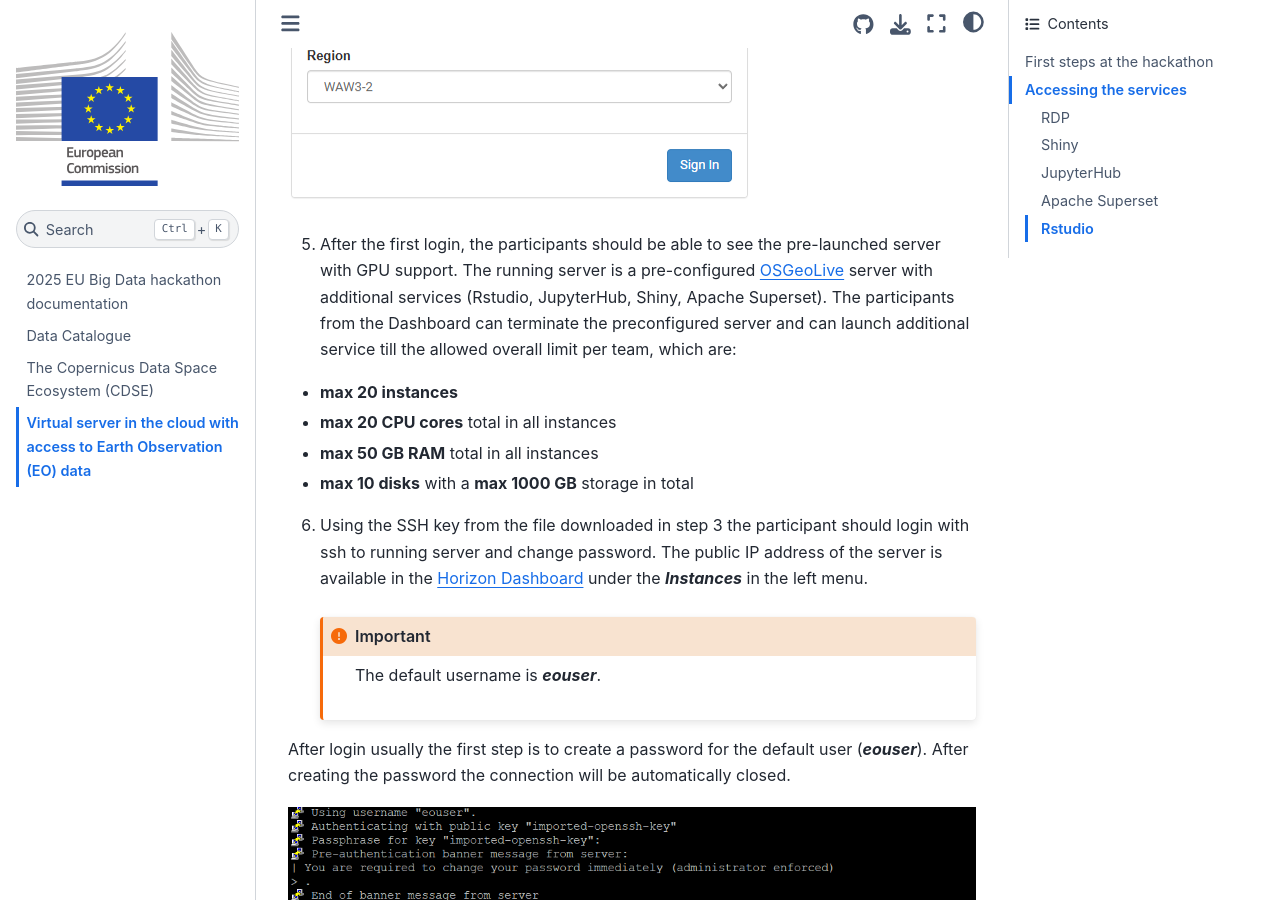
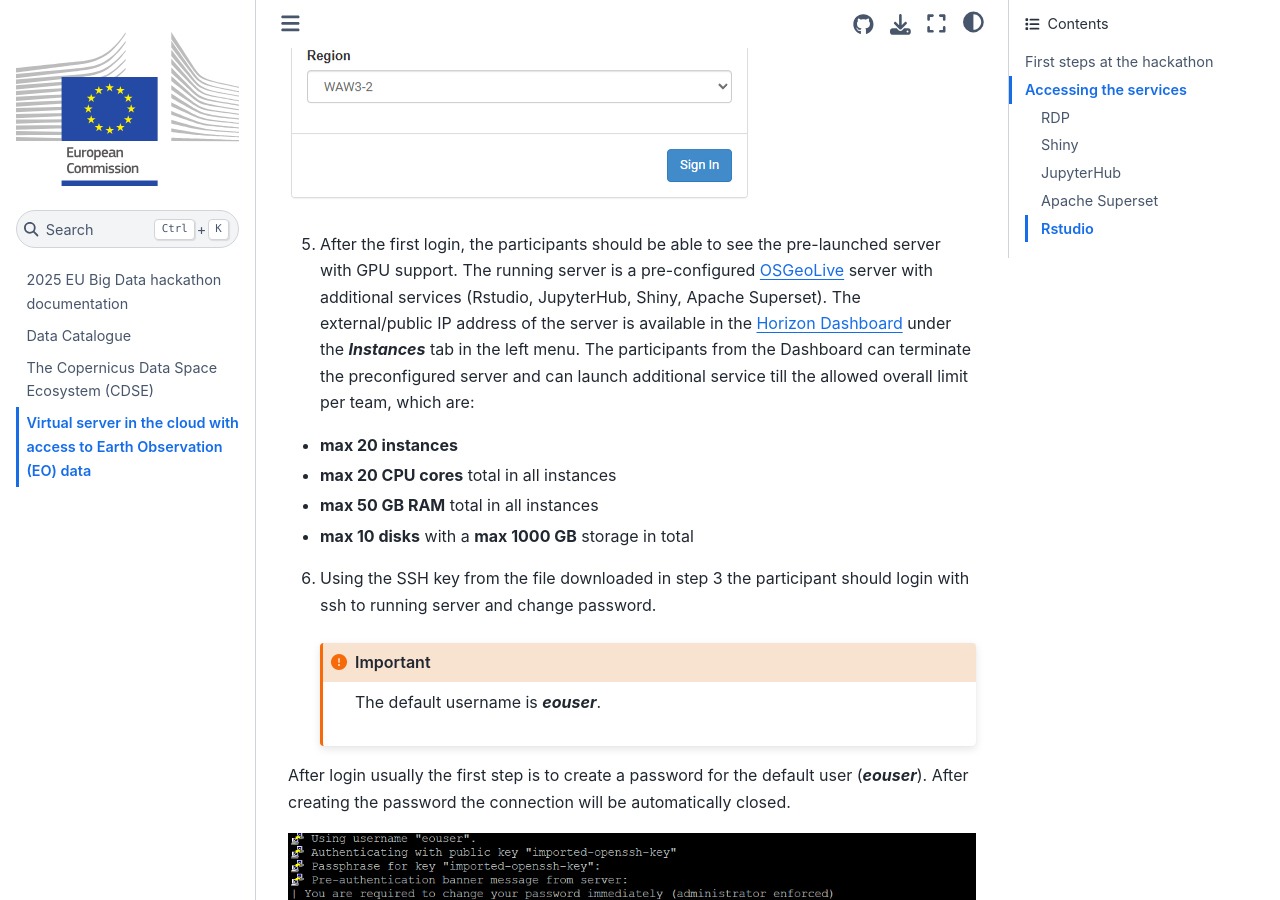
Before and after one commit to eurostat/eubd2025_docs, a Jupyter Book: the page built from CF.md, in a window 1280 px wide and 900 px high, scrolled down 3280 px. Built offline with Jupyter Book 1.0.4 settings and Sphinx 7.4.7 and the Sphinx Book theme 1.1.4, drawn with Linux system fonts in a browser that asks for light colours; some of the changed text lies outside the part shown.

Commit message:
Update CF.md

```diff
--- a/CF.md
+++ b/CF.md
@@ -30,6 +30,7 @@ The sample notebooks to access the datasets together with some description of th
 ![Horizon dashboard login screen](img/horizon-keystone.png)
 
 5. After the first login, the participants should be able to see the pre-launched server with GPU support. The running server is a pre-configured [OSGeoLive](https://live.osgeo.org/en/index.html) server with additional services (Rstudio, JupyterHub, Shiny, Apache Superset).
+The external/public IP address of the server is available in the [Horizon Dashboard](https://horizon.cloudferro.com/) under the ***Instances*** tab in the left menu.
 The participants from the Dashboard can terminate the preconfigured server and can launch additional service till the allowed overall limit per team, which are:
 
  - **max 20 instances**
@@ -60,7 +61,7 @@ If the user not prompted directly to change password, it can be done manually by
 
 ### RDP
 
-The service is available in standard RDP clients at the `<external/public IP>:3389` retrieved under step 5 above.  In case the participant is behind proxy the connection can be tunneled from the `<internal IP:3389>` through SSH to the `<localhost>:xxxx` and connect to the localhost port with the RDP client.
+The service is available in standard RDP clients at the `<external/public IP>:3389` retrieved under step 5 above.  In case the participant is behind a proxy, the connection can be tunneled from the `<internal IP:3389>` through SSH to the `<localhost>:xxxx` and connect to the localhost port with the RDP client.
 
 ### Shiny
 
```
Also changed, not shown: other parts of CF.md (+2 -2 lines).
